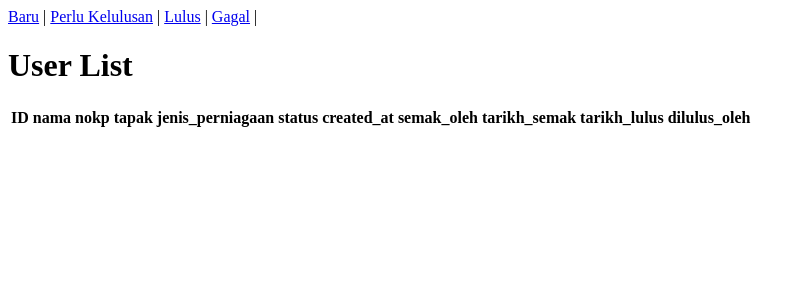
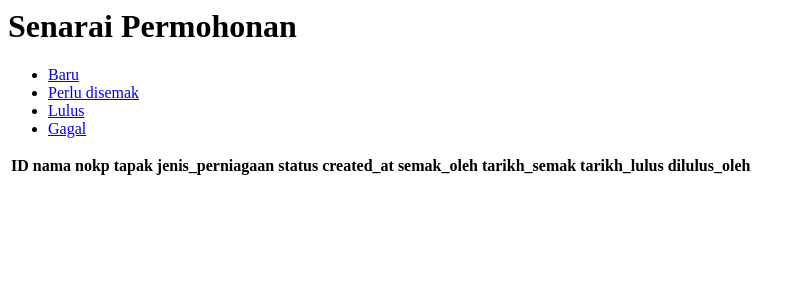
Before and after one commit to kidino/training-mvc, a PHP site: template app/Views/office/mohon-list.php in a window 1280 px wide. Shown: the top 300 px of the page, without its empty margins (0-805 px from the left). Run offline with PHP 8.4, Linux system fonts and the light colour scheme; the template is opened without the code that fills it, so the values that code supplies are empty.

Commit message:
navbar using Utils::is_active
Signed-off-by: Iszuddin Ismail <dino@websegera.my>

```diff
--- a/app/Views/office/mohon-list.php
+++ b/app/Views/office/mohon-list.php
@@ -1,10 +1,27 @@
+<?php use \App\Lib\Utils; ?>
 <?php $this->layout('layout::main') ?>
 <?php $this->start('main-area') ?>
-<a href="/office/permohonan">Baru</a> | <a href="/office/permohonan/semak">Perlu Kelulusan</a> | <a href="/office/permohonan/lulus">Lulus</a> | <a href="/office/permohonan/gagal">Gagal</a> |
 <div class="container mt-5">
     <div class="row">
         <div class="col">
-            <h1>User List</h1>
+
+        <h1>Senarai Permohonan</h1>
+
+
+<ul class="nav nav-tabs mb-3">
+  <li class="nav-item">
+    <a class="nav-link <?= Utils::is_active('/office/permohonan') ?>" href="/office/permohonan">Baru</a>
+  </li>
+  <li class="nav-item">
+    <a class="nav-link <?= Utils::is_active('/office/permohonan/semak') ?>"  href="/office/permohonan/semak">Perlu disemak</a>
+  </li>
+  <li class="nav-item">
+    <a class="nav-link <?= Utils::is_active('/office/permohonan/lulus') ?>" href="/office/permohonan/lulus">Lulus</a>
+  </li>
+  <li class="nav-item">
+    <a class="nav-link <?= Utils::is_active('/office/permohonan/gagal') ?>" href="/office/permohonan/gagal">Gagal</a>
+  </li>
+</ul>
 
 <table class="table table-striped">
     <thead>
--- a/app/Views/office/review.php
+++ b/app/Views/office/review.php
@@ -25,7 +25,7 @@
                     <form method="post">
                     <div class="row mb-3">
                         <div class="col-md-3">Nama</div>
-                        <div class="col-md-9"><input class="form-control" type="text" name="nama" placeholder="Nama" value="<?=($data['nama'] ?? '')?>"></div>
+                        <div class="col-md-9"><input class="form-control" type="text" name="nama" placeholder="Nama" value="<?= ($data['nama'] ?? '')?>"></div>
                     </div>
                     <div class="row mb-3">
                         <div class="col-md-3">No Kad Pengenalan</div>
--- a/router.php
+++ b/router.php
@@ -52,6 +52,8 @@ $router->post('/permohonan', 'App\Controllers\Permohonan@hantar');
 
 $router->get('/office/permohonan/(\d+)/review', 'App\Controllers\Permohonan@review');
 $router->post('/office/permohonan/(\d+)/review', 'App\Controllers\Permohonan@do_review');
+
+
 $router->get('/office/permohonan', 'App\Controllers\Permohonan@senarai');
 $router->get('/office/permohonan/(\w+)', 'App\Controllers\Permohonan@senarai');
 
```
Also changed, not shown: app/Lib/Utils.php (+15 -0 lines), app/Views/layout/navbar.php (+8 -25 lines).
